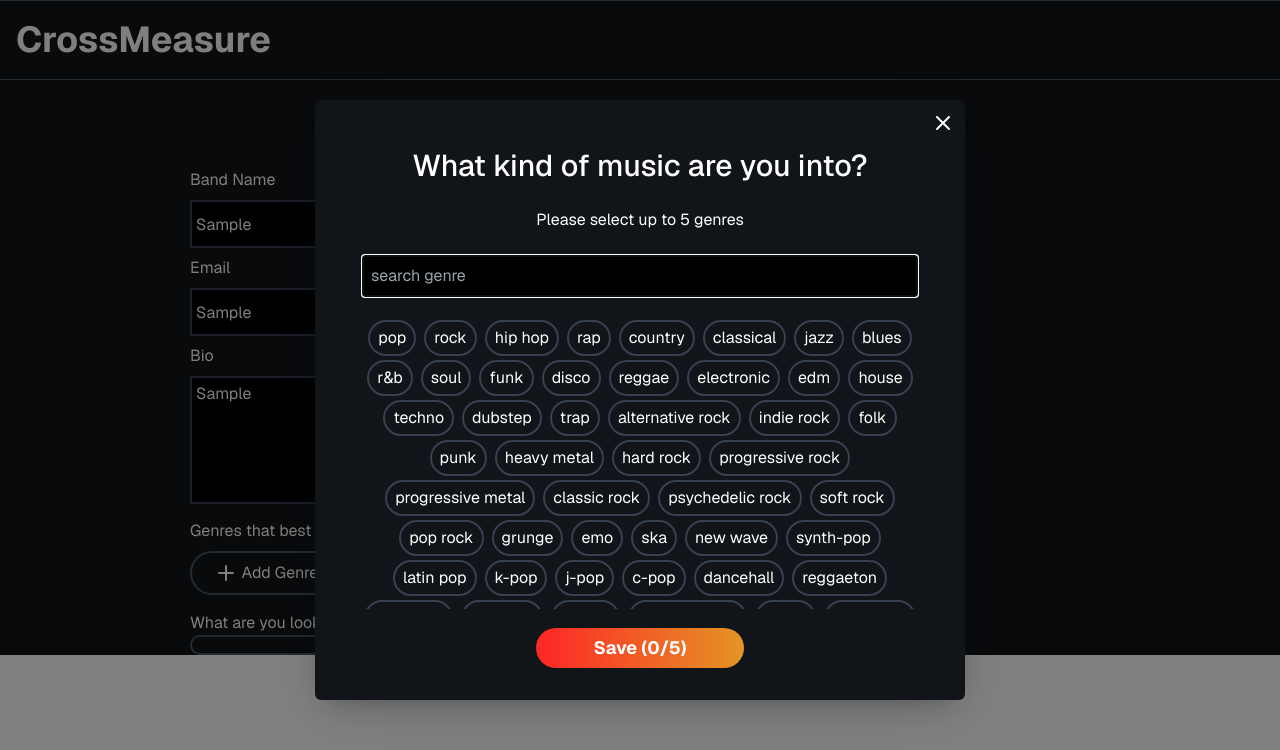
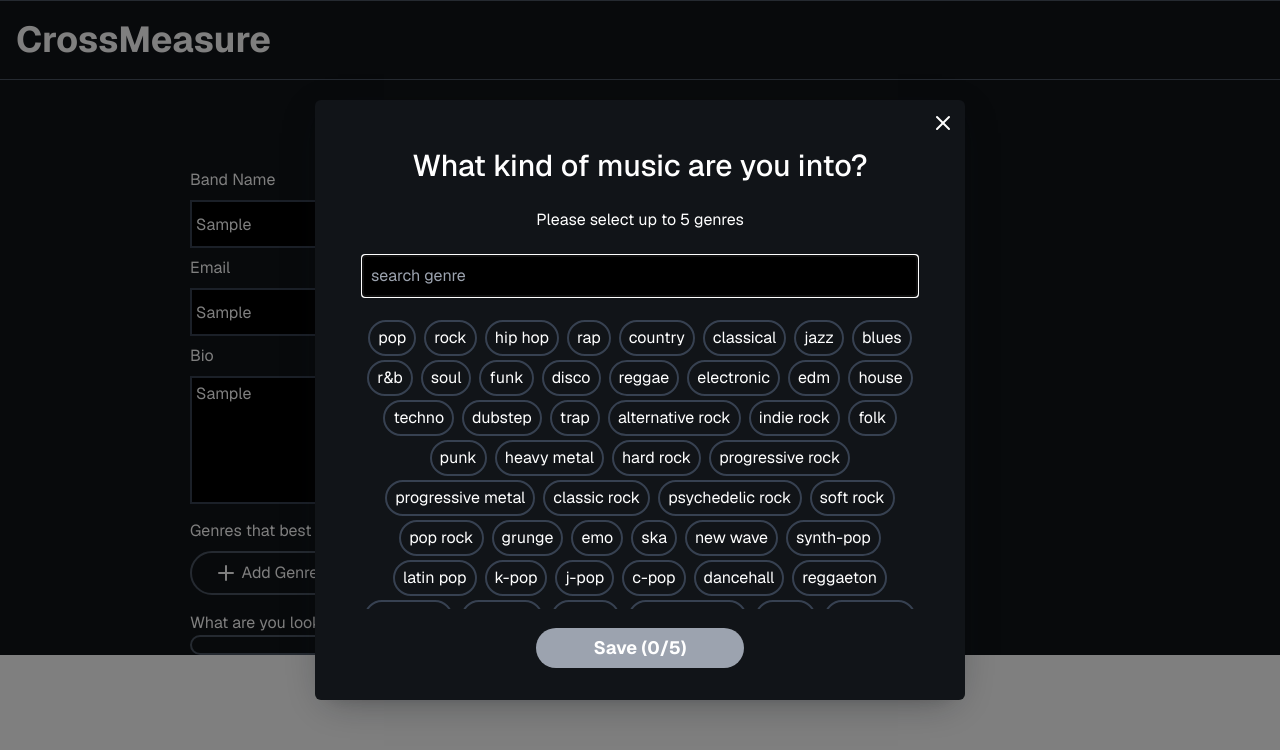
Before and after one commit to iataand/cross-measure, a Next.js app: page /create-profile/band in a window 1280 px wide. Both pictures are taken after typing "Sample", "Sample", "Sample" into the empty fields and a click on the button "Add Genres". Shown: the top 750 px of the page. Built offline with nearby package versions, Linux system fonts and the light colour scheme; what @radix-ui/themes would draw is missing.

Commit message:
refactor save genres button

```diff
--- a/src/components/create-profile/select-genres/SelectedGenres.tsx
+++ b/src/components/create-profile/select-genres/SelectedGenres.tsx
@@ -59,7 +59,7 @@ export default function SelectedGenres({ allGenres }: { allGenres: string[] }) {
             </div>
             <Dialog.Close asChild>
               <button
-                className="h-10 w-full cursor-pointer rounded-3xl bg-gradient-to-r from-red-500 to-gamboge-500 text-lg font-bold text-white hover:opacity-85 md:absolute md:left-[calc(50%-104px)] md:top-[calc(100%-72px)] md:w-52"
+                className={`h-10 w-full cursor-pointer rounded-3xl ${selectedGenresTemp.length < 3 ? "bg-gray-400 hover:opacity-100" : "bg-gradient-to-r from-red-500 to-gamboge-500"} text-lg font-bold text-white hover:opacity-85 md:absolute md:left-[calc(50%-104px)] md:top-[calc(100%-72px)] md:w-52`}
                 onClick={handleSave}
                 disabled={selectedGenresTemp.length < 3}
               >
```
